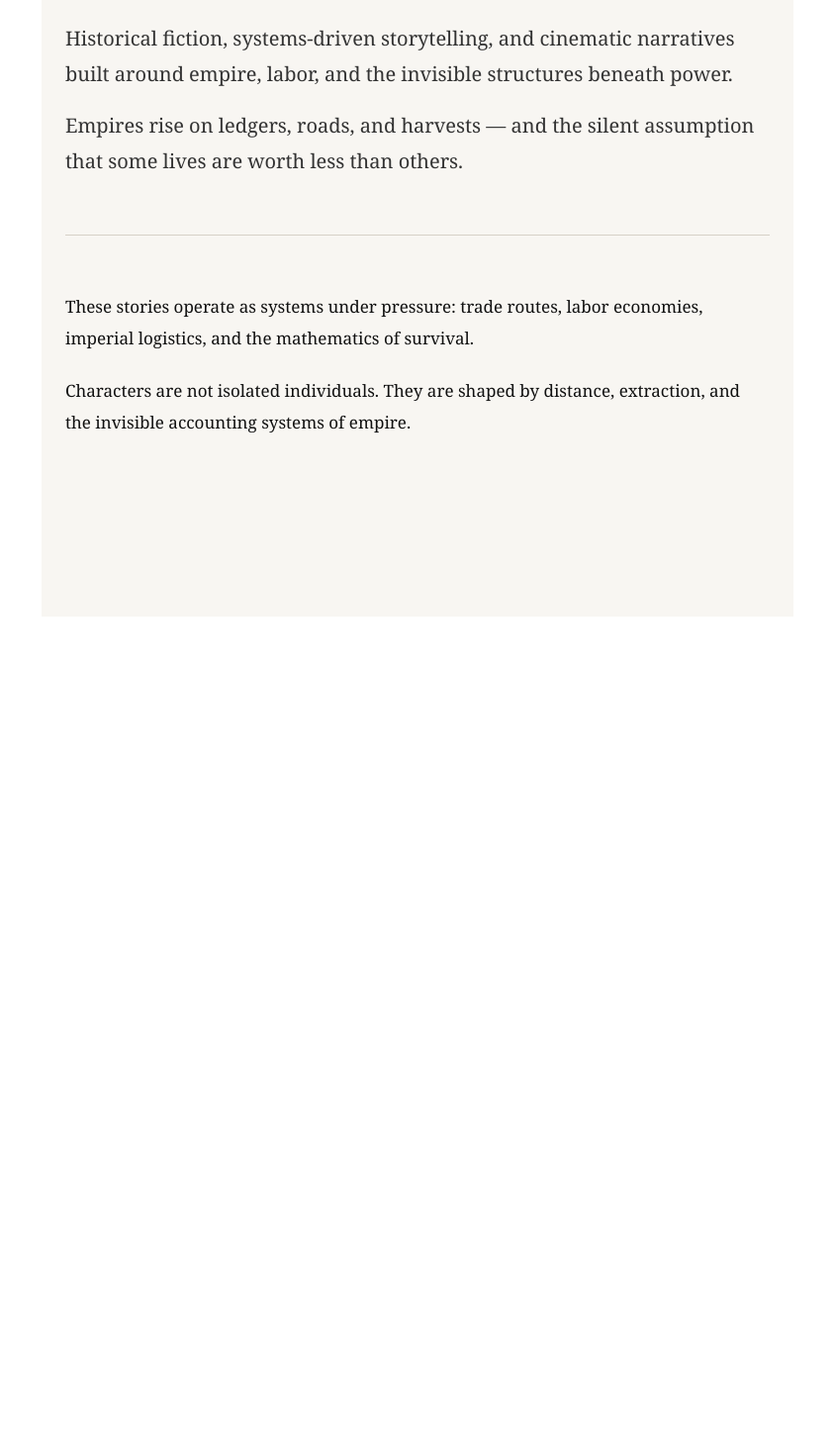
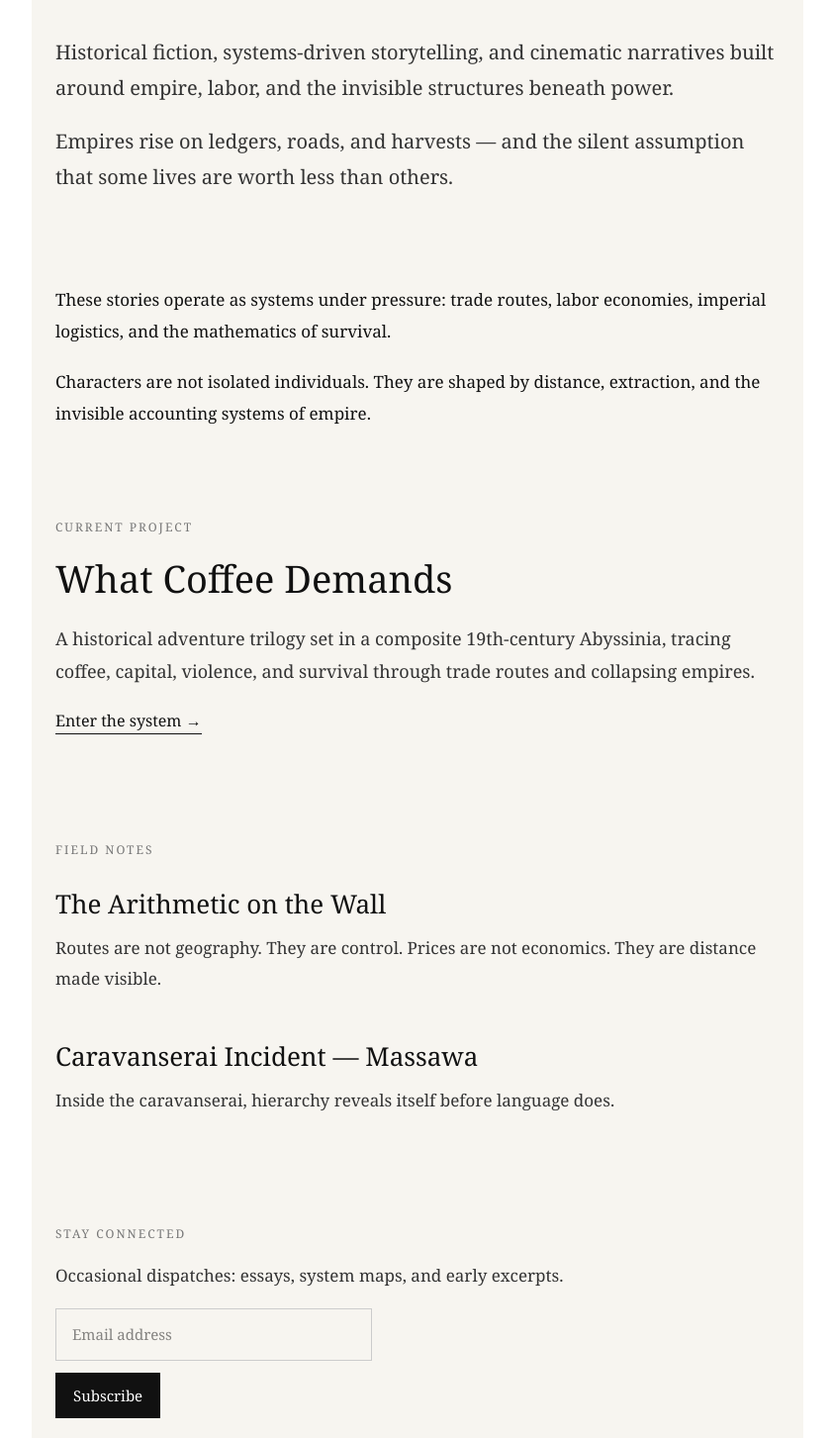
Before and after one commit to dwoods360-cyber/wdblackwoods-site, a Next.js app: page / in a window 1280 px wide. Shown: the part 177-1630 px from the top of the page at 99% size, without its empty margins (218-1061 px from the left). Before the commit the page ends 800 px from the top, so only its background shows below. Built offline with nearby package versions, Linux system fonts and the light colour scheme.

Commit message:
publish-grade homepage layout

```diff
--- a/app/page.tsx
+++ b/app/page.tsx
@@ -2,43 +2,168 @@ export default function Home() {
   return (
     <main
       style={{
-        maxWidth: "760px",
+        maxWidth: "780px",
         margin: "0 auto",
-        padding: "96px 24px",
+        padding: "110px 24px",
         fontFamily: "Georgia, serif",
         color: "#111",
-        background: "#f8f6f2",
+        background: "#f7f5f0",
         minHeight: "100vh",
       }}
     >
-      {/* HEADER */}
-      <section>
-        <h1 style={{ fontSize: "52px", fontWeight: 600, marginBottom: "24px" }}>
+      {/* IDENTITY BLOCK */}
+      <header style={{ marginBottom: "90px" }}>
+        <h1 style={{ fontSize: "56px", fontWeight: 600, letterSpacing: "-1px" }}>
           W.D. Blackwoods
         </h1>
 
-        <p style={{ fontSize: "20px", lineHeight: 1.8, color: "#333" }}>
-          Historical fiction, systems-driven storytelling, and cinematic
-          narratives built around empire, labor, and the invisible structures beneath power.
+        <p style={{ fontSize: "20px", lineHeight: 1.8, color: "#333", marginTop: "18px" }}>
+          Historical fiction, systems-driven storytelling, and cinematic narratives
+          built around empire, labor, and the invisible structures beneath power.
         </p>
 
-        <p style={{ marginTop: "16px", fontSize: "20px", lineHeight: 1.8, color: "#333" }}>
-          Empires rise on ledgers, roads, and harvests — and the silent assumption that some lives are worth less than others.
+        <p style={{ fontSize: "20px", lineHeight: 1.8, color: "#333", marginTop: "18px" }}>
+          Empires rise on ledgers, roads, and harvests — and the silent assumption
+          that some lives are worth less than others.
+        </p>
+      </header>
+
+      {/* SYSTEM LENS */}
+      <section style={{ marginBottom: "90px" }}>
+        <p style={{ fontSize: "17px", lineHeight: 1.9, marginBottom: "18px" }}>
+          These stories operate as systems under pressure: trade routes, labor economies,
+          imperial logistics, and the mathematics of survival.
+        </p>
+
+        <p style={{ fontSize: "17px", lineHeight: 1.9 }}>
+          Characters are not isolated individuals. They are shaped by distance,
+          extraction, and the invisible accounting systems of empire.
         </p>
       </section>
 
-      <hr style={{ margin: "56px 0", borderTop: "1px solid #d6d1c7" }} />
-
-      {/* SYSTEM TEXT */}
-      <section>
-        <p style={{ fontSize: "17px", lineHeight: 1.9, marginBottom: "20px" }}>
-          These stories operate as systems under pressure: trade routes, labor economies, imperial logistics, and the mathematics of survival.
+      {/* CURRENT PROJECT */}
+      <section style={{ marginBottom: "110px" }}>
+        <p
+          style={{
+            fontSize: "12px",
+            letterSpacing: "2px",
+            textTransform: "uppercase",
+            color: "#777",
+            marginBottom: "14px",
+          }}
+        >
+          Current Project
         </p>
 
-        <p style={{ fontSize: "17px", lineHeight: 1.9 }}>
-          Characters are not isolated individuals. They are shaped by distance, extraction, and the invisible accounting systems of empire.
+        <h2 style={{ fontSize: "38px", marginBottom: "16px" }}>
+          What Coffee Demands
+        </h2>
+
+        <p style={{ fontSize: "18px", lineHeight: 1.8, color: "#333" }}>
+          A historical adventure trilogy set in a composite 19th-century Abyssinia,
+          tracing coffee, capital, violence, and survival through trade routes and
+          collapsing empires.
         </p>
+
+        <div style={{ marginTop: "22px" }}>
+          <a
+            href="#"
+            style={{
+              fontSize: "16px",
+              color: "#111",
+              textDecoration: "none",
+              borderBottom: "1px solid #111",
+              paddingBottom: "2px",
+            }}
+          >
+            Enter the system →
+          </a>
+        </div>
       </section>
+
+      {/* FIELD NOTES */}
+      <section style={{ marginBottom: "110px" }}>
+        <p
+          style={{
+            fontSize: "12px",
+            letterSpacing: "2px",
+            textTransform: "uppercase",
+            color: "#777",
+            marginBottom: "26px",
+          }}
+        >
+          Field Notes
+        </p>
+
+        <article style={{ marginBottom: "44px" }}>
+          <h3 style={{ fontSize: "26px", marginBottom: "10px" }}>
+            The Arithmetic on the Wall
+          </h3>
+          <p style={{ fontSize: "17px", lineHeight: 1.8, color: "#333" }}>
+            Routes are not geography. They are control. Prices are not economics.
+            They are distance made visible.
+          </p>
+        </article>
+
+        <article>
+          <h3 style={{ fontSize: "26px", marginBottom: "10px" }}>
+            Caravanserai Incident — Massawa
+          </h3>
+          <p style={{ fontSize: "17px", lineHeight: 1.8, color: "#333" }}>
+            Inside the caravanserai, hierarchy reveals itself before language does.
+          </p>
+        </article>
+      </section>
+
+      {/* SUBSCRIBE */}
+      <section style={{ marginBottom: "80px" }}>
+        <p
+          style={{
+            fontSize: "12px",
+            letterSpacing: "2px",
+            textTransform: "uppercase",
+            color: "#777",
+            marginBottom: "18px",
+          }}
+        >
+          Stay Connected
+        </p>
+
+        <p style={{ fontSize: "17px", lineHeight: 1.8, color: "#333", marginBottom: "18px" }}>
+          Occasional dispatches: essays, system maps, and early excerpts.
+        </p>
+
+        <input
+          placeholder="Email address"
+          style={{
+            padding: "14px 16px",
+            border: "1px solid #ccc",
+            fontSize: "15px",
+            width: "100%",
+            maxWidth: "320px",
+          }}
+        />
+
+        <button
+          style={{
+            marginTop: "12px",
+            padding: "12px 18px",
+            background: "#111",
+            color: "#fff",
+            border: "none",
+            fontSize: "15px",
+            cursor: "pointer",
+            display: "block",
+          }}
+        >
+          Subscribe
+        </button>
+      </section>
+
+      {/* FOOTER */}
+      <footer style={{ fontSize: "14px", color: "#777" }}>
+        © 2026 W.D. Blackwoods
+      </footer>
     </main>
   );
 }
```
